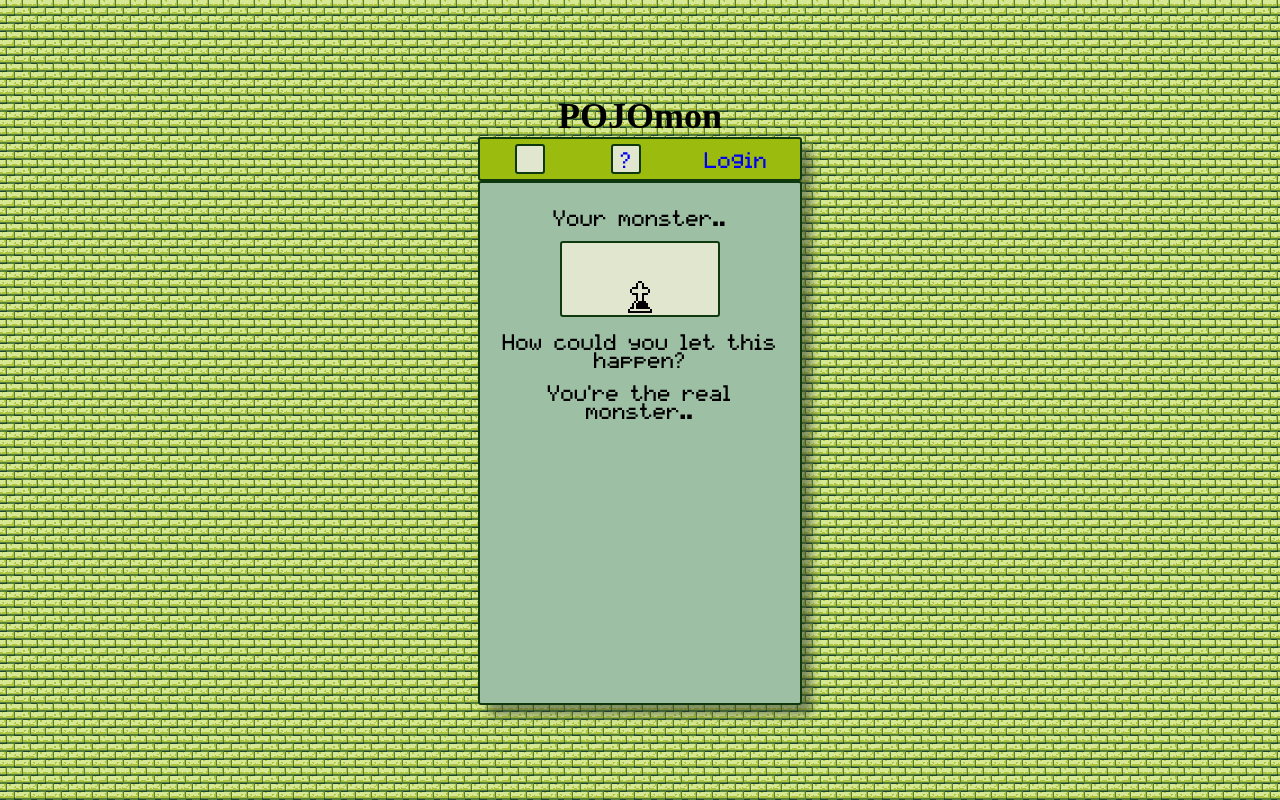
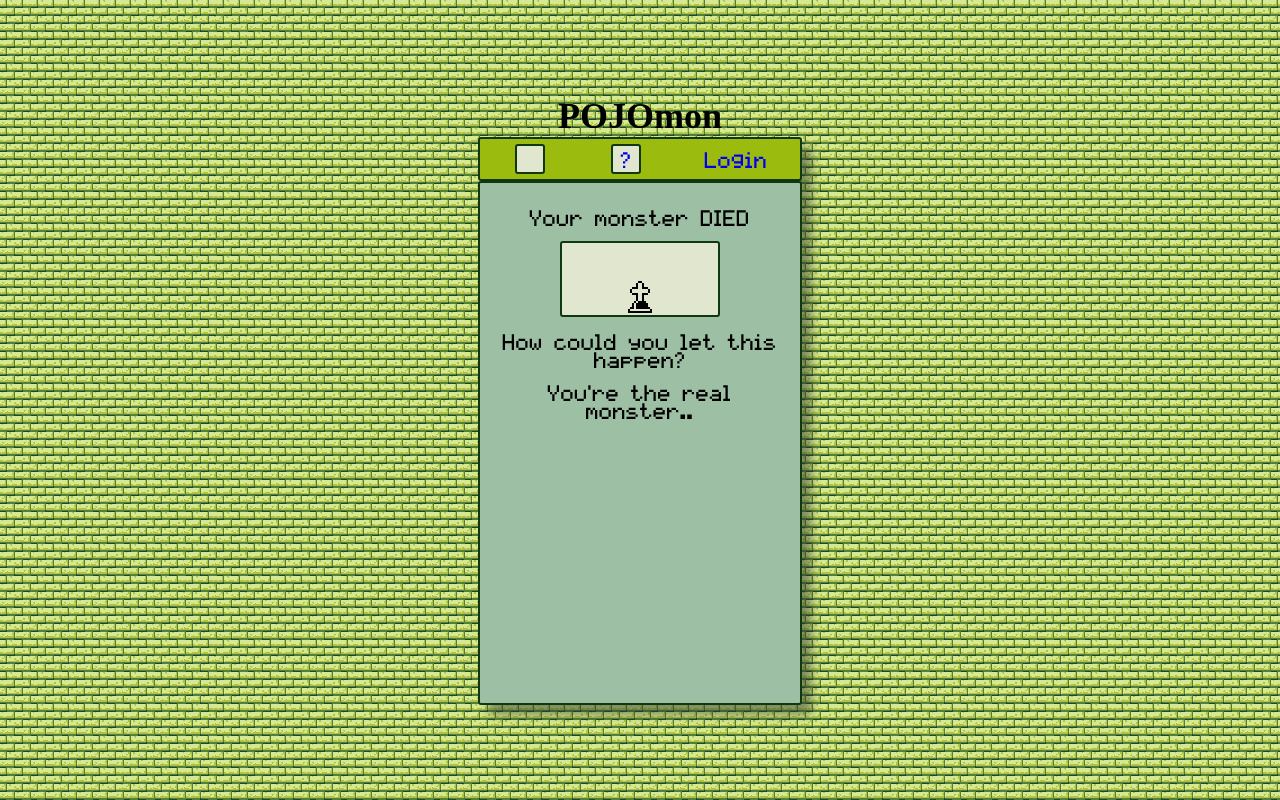
Before and after one commit to Thadman/front-pojomon, a React (Create React App) app: page /death in a window 1280 px wide. Built offline with nearby package versions, Linux system fonts and the light colour scheme; no server answers; a web font is replaced by a local one.

Commit message:
Changed text on death screen and increased rate monster dies for class demo

```diff
--- a/src/Components/Death.jsx
+++ b/src/Components/Death.jsx
@@ -6,7 +6,7 @@ class Death extends React.Component {
     return (
       <div className="form-container">
         <div className="death">
-          <p>Your monster..</p>
+          <p>Your monster DIED</p>
 
           <div className="sprite">
             <img src={death} alt=""/>
--- a/src/Components/Logic/GameLogic.jsx
+++ b/src/Components/Logic/GameLogic.jsx
@@ -18,9 +18,9 @@ class Logic extends React.Component {
 
   makeMonsterDie = () => {
     let deathCounter = 0
-    if(this.props.monster.hunger === 0) {deathCounter += 2}
-    if(this.props.monster.strength === 0) {deathCounter += 2}
-    if(this.props.monster.sick === true) {deathCounter += 2}
+    if(this.props.monster.hunger === 0) {deathCounter += 4}
+    if(this.props.monster.strength === 0) {deathCounter += 4}
+    if(this.props.monster.sick === true) {deathCounter += 4}
 
     if(deathCounter > this.props.monster.death) {
       this.props.monster.death = 0
```
Also changed, not shown: 32 other files (tests, documents, lock files or other folders).
